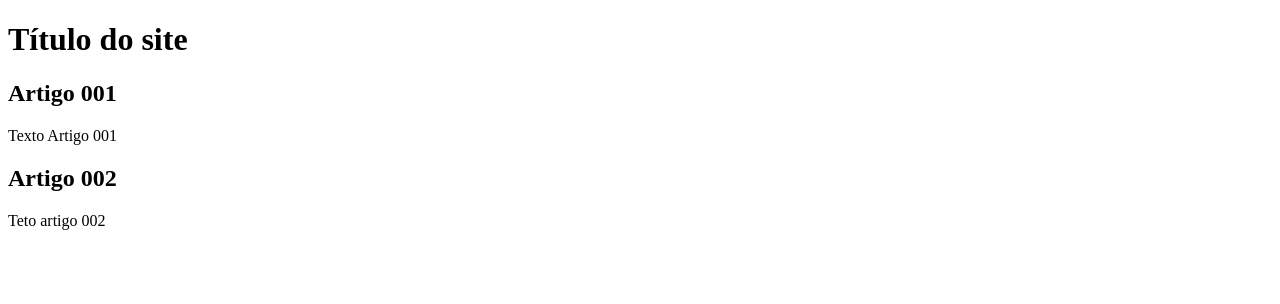
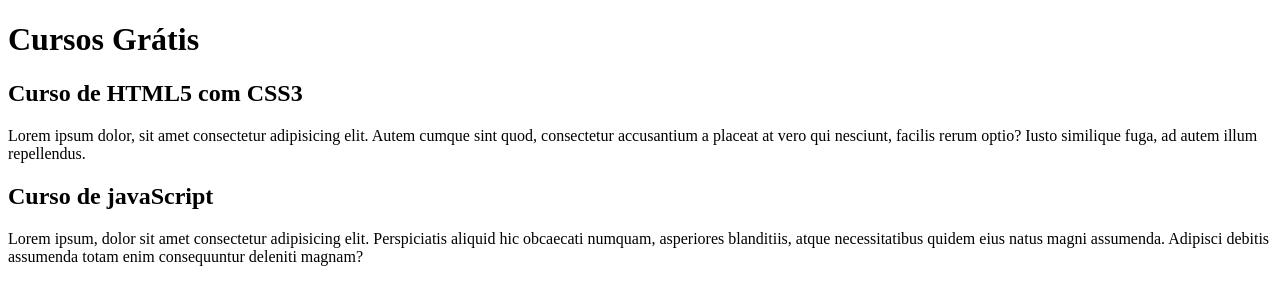
Before and after one commit to AugustoLMF/projeto-site, a plain HTML site: page index.html in a window 1280 px wide. Drawn offline with Linux system fonts and the light colour scheme.

Commit message:
comecei a escrever conteúdo

```diff
--- a/index.html
+++ b/index.html
@@ -8,15 +8,15 @@
 <body>
     <main>
         <header>
-            <h1>Título do site</h1>
+            <h1>Cursos Grátis</h1>
         </header>
         <article>
-            <h2>Artigo 001</h2>
-            <p>Texto Artigo 001</p>
+            <h2>Curso de HTML5 com CSS3</h2>
+            <p>Lorem ipsum dolor, sit amet consectetur adipisicing elit. Autem cumque sint quod, consectetur accusantium a placeat at vero qui nesciunt, facilis rerum optio? Iusto similique fuga, ad autem illum repellendus.</p>
         </article>
         <article>
-            <h2>Artigo 002</h2>
-            <p>Teto artigo 002</p>
+            <h2>Curso de javaScript</h2>
+            <p>Lorem ipsum, dolor sit amet consectetur adipisicing elit. Perspiciatis aliquid hic obcaecati numquam, asperiores blanditiis, atque necessitatibus quidem eius natus magni assumenda. Adipisci debitis assumenda totam enim consequuntur deleniti magnam?</p>
         </article>
     </main>
 </body>
```
